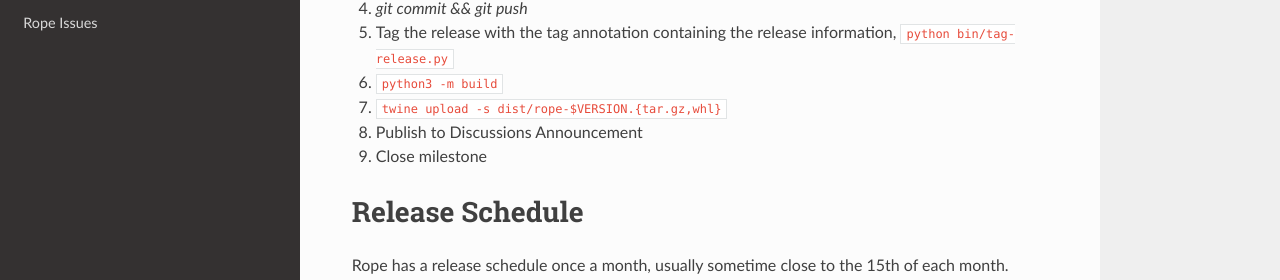
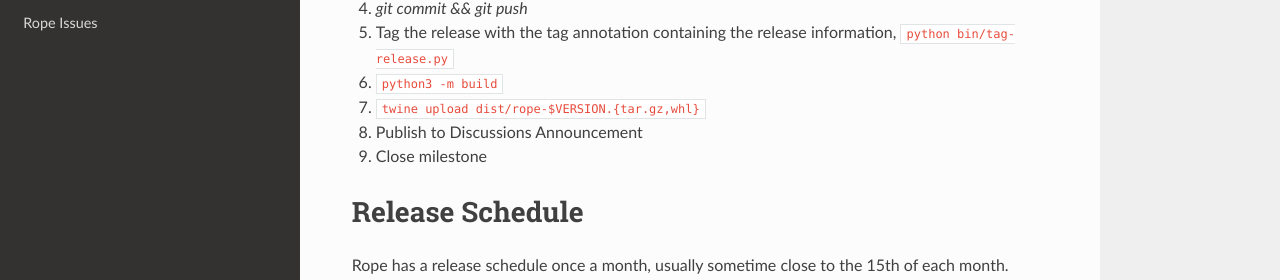
Before and after one commit to python-rope/rope, a Sphinx documentation site: the page built from docs/release-process.rst, in a window 1280 px wide and 962 px high. Shown: the part 423-703 px from the top of the window. Built offline with Sphinx 7.4.7 and the Read the Docs theme 2.0.0, drawn with Linux system fonts in a browser that asks for light colours.

```diff
--- a/docs/release-process.rst
+++ b/docs/release-process.rst
@@ -17,7 +17,7 @@ Release
 5. Tag the release with the tag annotation containing the release information,
    ``python bin/tag-release.py``
 6. ``python3 -m build``
-7. ``twine upload -s dist/rope-$VERSION.{tar.gz,whl}``
+7. ``twine upload dist/rope-$VERSION.{tar.gz,whl}``
 8. Publish to Discussions Announcement
 9. Close milestone
 
```
